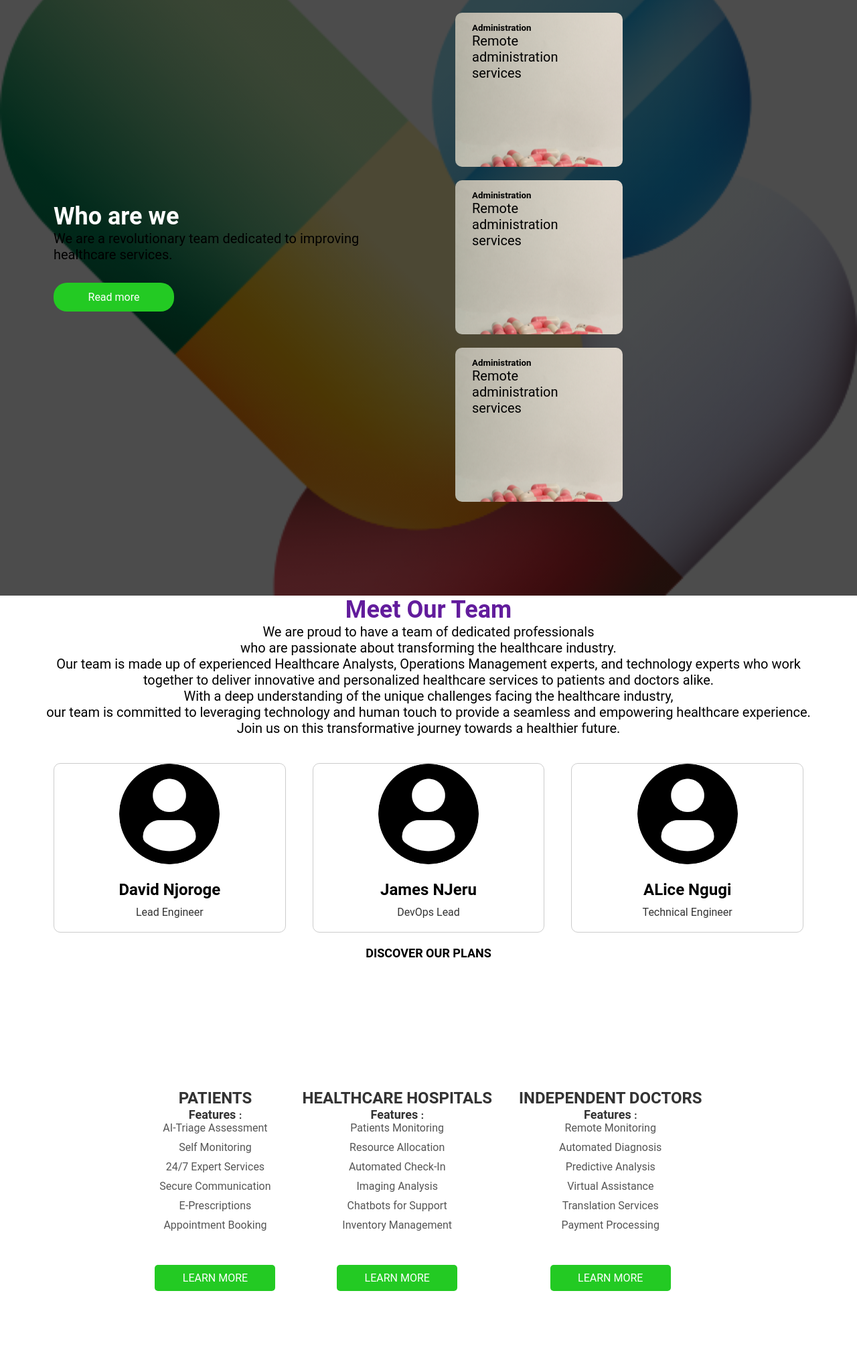
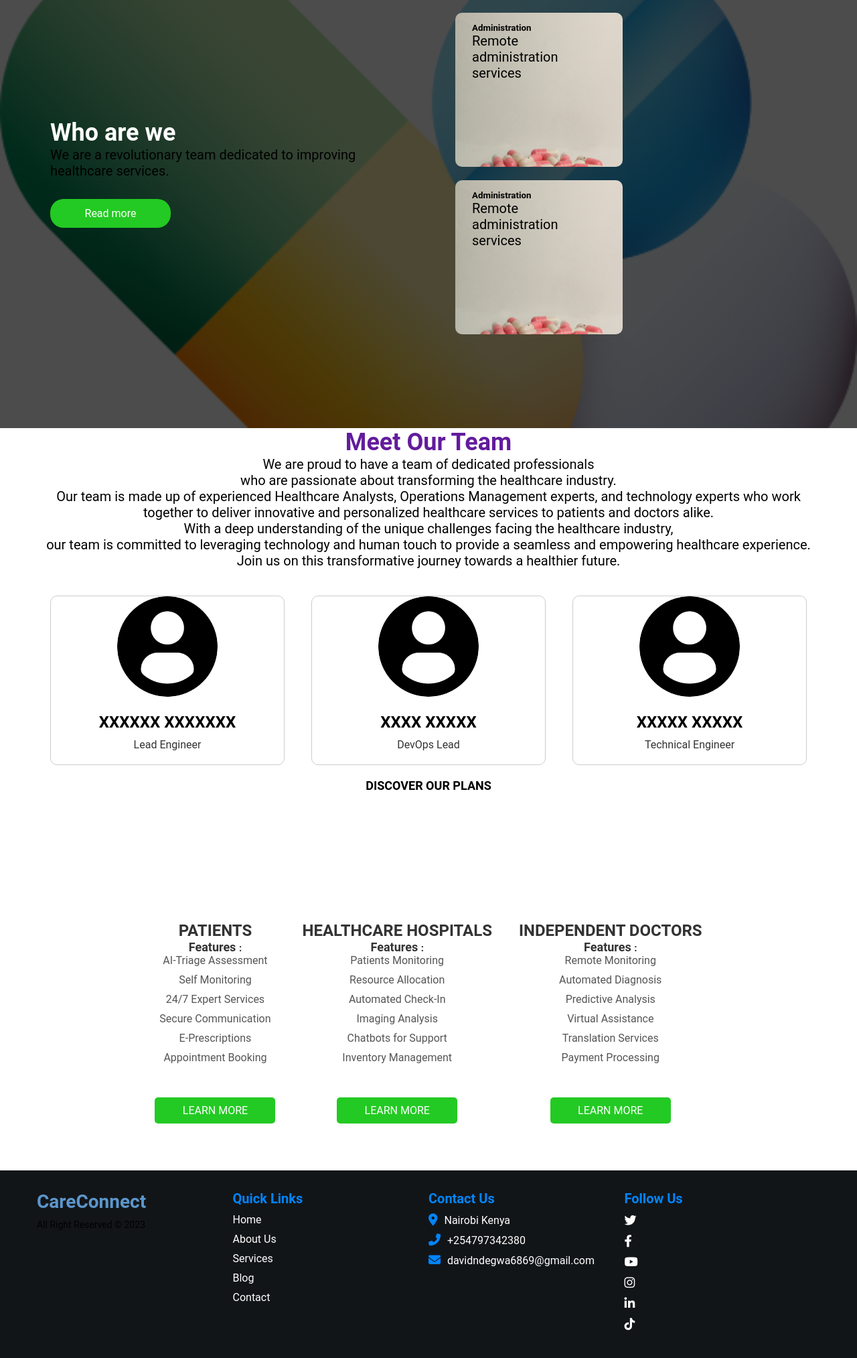
Before and after one commit to Ndegwadavid/CareConnect_clone_V2, a Django app: page / in a window 1280 px wide. Shown: the part 199-2226 px from the top of the page at 67% size. Before the commit the page ends 2126 px from the top, so only its background shows below. Run offline with Django 3.2, Linux system fonts and the light colour scheme.

Commit message:
home page landing page

```diff
--- a/remote_healthcare/healthcare/templates/healthcare/home.html
+++ b/remote_healthcare/healthcare/templates/healthcare/home.html
@@ -5,10 +5,9 @@
     <meta charset="UTF-8">
     <meta name="viewport" content="width=device-width, initial-scale=1.0">
     <link rel="stylesheet" href="https://cdnjs.cloudflare.com/ajax/libs/font-awesome/6.4.0/css/all.min.css">
-    <script src="{% static 'healthcare/js/loader.js' %}"></script>
-
     <link rel="stylesheet" href="{% static 'healthcare/css/styles.css' %}">
-    <title>Home Page</title>
+    <link rel="stylesheet" href="{% static 'healthcare/css/footer.css' %}">
+    <title>CareConnect</title>
 </head>
 <body>
     <header>
@@ -17,9 +16,9 @@
             <nav>
                 <ul>
                     <li><a href="#">Home</a></li>
-                    <li><a href="{% url 'sign_up' %}" id="signup-link">Sign up</a></li>
+                    <li><a href="{% url 'sign_up' %}" class="nav-link">Sign up</a></li>
                     <li><a href="#">Contact</a></li>
-                    <li><a href="{% url 'custom_login' %}" id="signin-link">Sign in</a></li>
+                    <li><a href="{% url 'custom_login' %}" class="nav-link">Sign in</a></li>
                 </ul>
             </nav>
             <img src="{% static 'media/menu.png' %}" class="menu-icon" alt="Menu Icon">
@@ -42,10 +41,6 @@
                         <h5>Administration</h5>
                         <p>Remote administration services</p>
                     </div>
-                    <div class="card card3">
-                        <h5>Administration</h5>
-                        <p>Remote administration services</p>
-                    </div>
                 </div>
             </div>
         </div>
@@ -63,7 +58,7 @@
                             <img src="{% static 'media/team_member1.jpg' %}" alt="David Njoroge">
                         </div>
                         <div class="member-details">
-                            <h3>David Njoroge</h3>
+                            <h3>XXXXXX XXXXXXX</h3>
                             <p class="description">Lead Engineer</p>
                             <div class="social-links">
                                 <a href="#"><i class="fab fa-facebook"></i></a>
@@ -76,10 +71,10 @@
                 <div class="team-member">
                     <div class="member-box">
                         <div class="member-photo">
-                            <img src="{% static 'media/team_member1.jpg' %}" alt="Jane Smith">
+                            <img src="{% static 'media/team_member1.jpg' %}" alt="James NJeru">
                         </div>
                         <div class="member-details">
-                            <h3>James NJeru</h3>
+                            <h3>XXXX XXXXX</h3>
                             <p class="description">DevOps Lead</p>
                             <div class="social-links">
                                 <a href="#"><i class="fab fa-facebook"></i></a>
@@ -93,10 +88,10 @@
                 <div class="team-member">
                     <div class="member-box">
                         <div class="member-photo">
-                            <img src="{% static 'media/team_member1.jpg' %}" alt="John Doe">
+                            <img src="{% static 'media/team_member1.jpg' %}" alt="Alice Ngugi">
                         </div>
                         <div class="member-details">
-                            <h3>ALice Ngugi</h3>
+                            <h3>XXXXX XXXXX</h3>
                             <p class="description">Technical Engineer</p>
                             <div class="social-links">
                                 <a href="#"><i class="fab fa-facebook"></i></a>
@@ -177,11 +172,47 @@
                         </div>
                     </div>
                 </div>
-
             </div>
         </div>
     </section>
-    <footer>
-    </footer>
+<footer class="footer">
+    <div class="container">
+      <div class="footer-top">
+        <div class="footer-logo">
+          <h1>CareConnect</h1>
+          <p>All Right Reserved &copy; 2023</p>
+        </div>
+        <div class="footer-menu">
+          <h2>Quick Links</h2>
+          <ul>
+            <li><a href="#">Home</a></li>
+            <li><a href="#">About Us</a></li>
+            <li><a href="#">Services</a></li>
+            <li><a href="#">Blog</a></li>
+            <li><a href="#">Contact</a></li>
+          </ul>
+        </div>
+        <div class="footer-contact">
+          <h2>Contact Us</h2>
+          <ul>
+            <li><i class="fa fa-map-marker-alt"></i>Nairobi Kenya</li>
+            <li><i class="fa fa-phone-alt"></i>+254797342380</li>
+            <li><i class="fa fa-envelope"></i>davidndegwa6869@gmail.com</li>
+          </ul>
+        </div>
+        <div class="footer-social">
+          <h2>Follow Us</h2>
+          <ul>
+            <li><a href="#"><i class="fab fa-twitter"></i></a></li>
+            <li><a href="#"><i class="fab fa-facebook-f"></i></a></li>
+            <li><a href="#"><i class="fab fa-youtube"></i> </a></li>
+            <li><a href="#"><i class="fab fa-instagram"></i></a></li>
+            <li><a href="#"><i class="fab fa-linkedin-in"></i></a></li>
+            <li><a href="#"><i class="fab fa-tiktok"></i></a></li>
+          </ul>
+        </div>
+      </div>
+    </div>
+  </footer>
 </body>
 </html>
```
